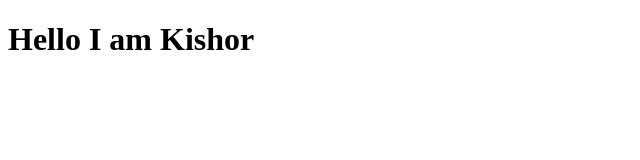
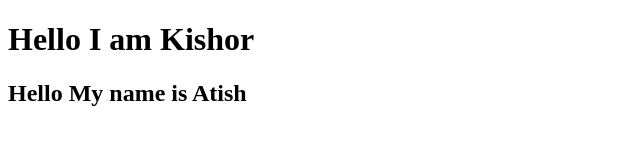
Before and after one commit to Atishkumardewangan/kishor, a plain HTML site: page index.html in a window 1280 px wide. Shown: the whole page, without its empty margins (0-640 px from the left). Drawn offline with Linux system fonts and the light colour scheme.

Commit message:
we add new heading

```diff
--- a/index.html
+++ b/index.html
@@ -10,6 +10,7 @@
 
 <body>
     <h1>Hello I am Kishor</h1>
+    <h2>Hello My name is Atish</h2>
 </body>
 
 </html>
```
